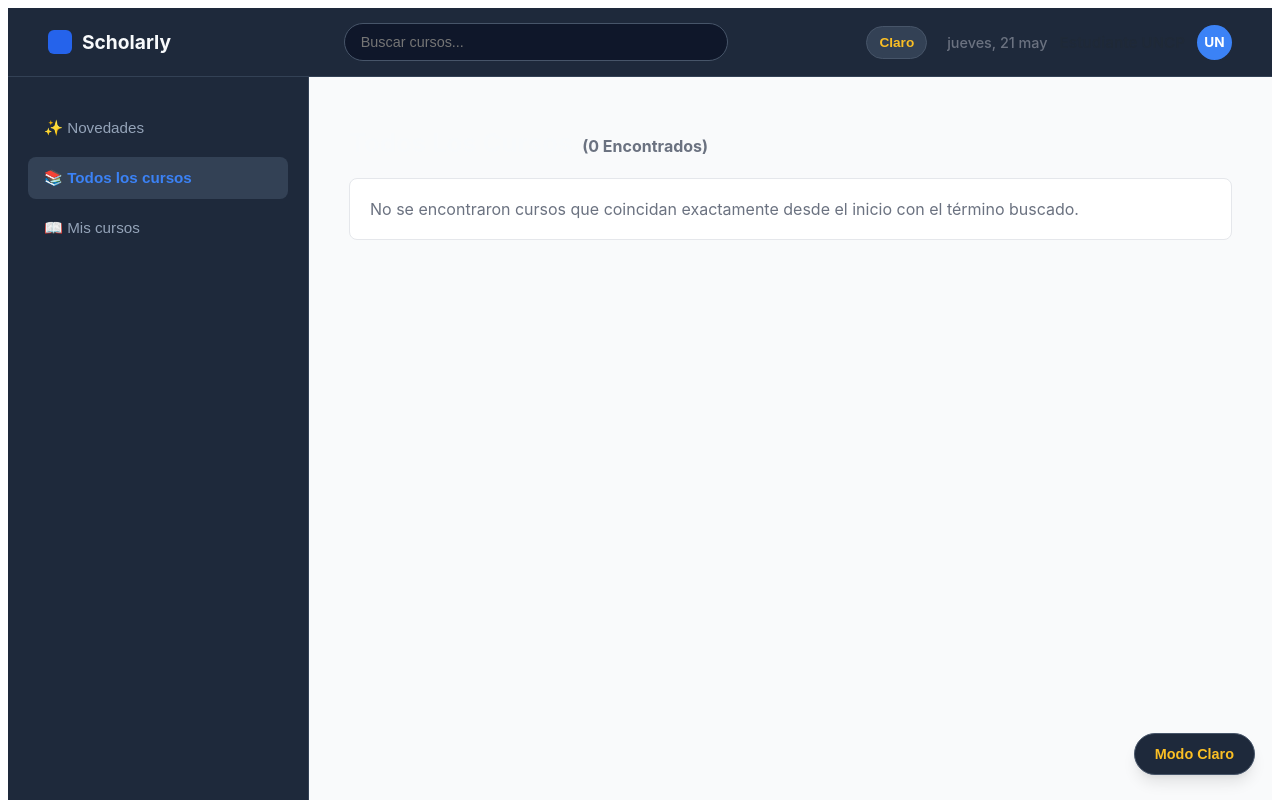
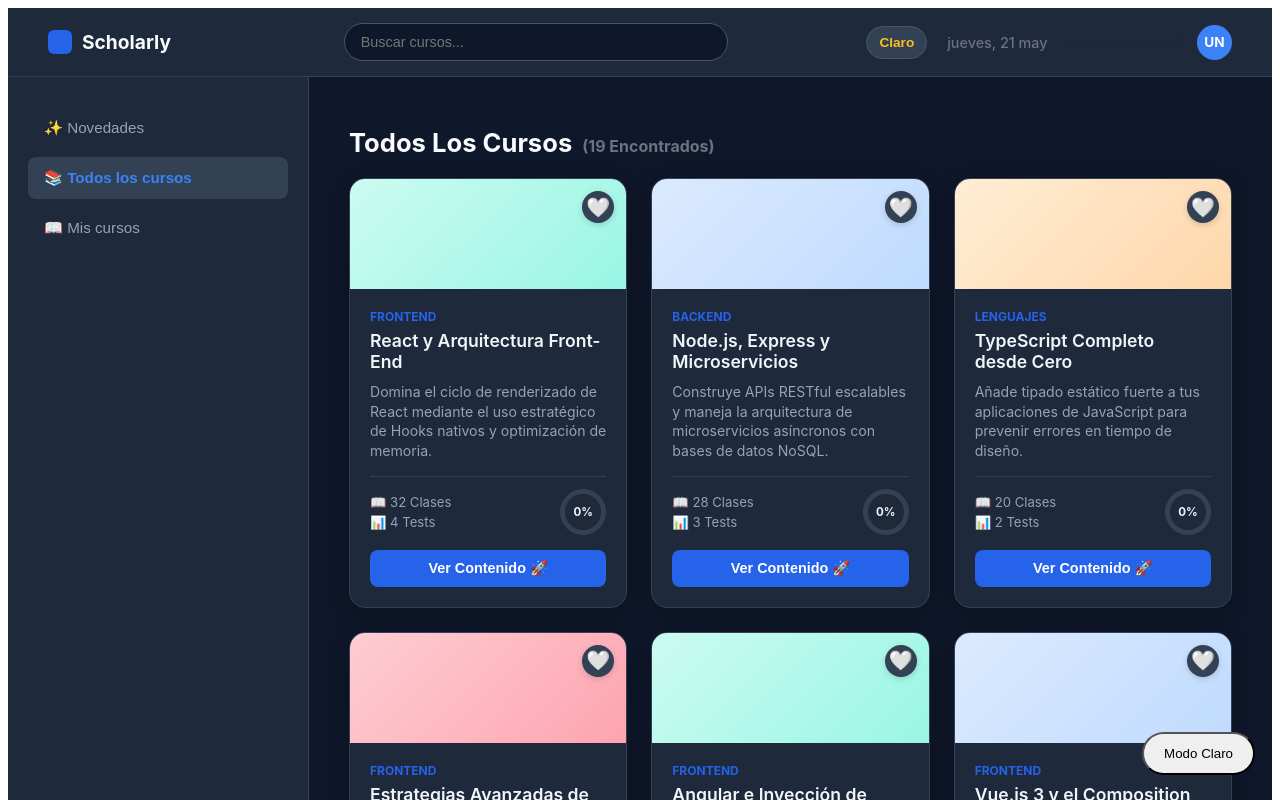
Before and after one commit to Ricardo-Llanos/Desarrollo-web-semana7, a React (Vite) app: page / in a window 1280 px wide. Shown: the top 800 px of the page. Built offline with nearby package versions, Linux system fonts and the light colour scheme; no server answers.

Commit message:
Arreglo - Ventana de cursos

```diff
--- a/src/App.jsx
+++ b/src/App.jsx
@@ -1,107 +1,69 @@
 import React, { useState, useContext, useCallback } from 'react';
 import { ThemeProvider, ThemeContext } from './context/ThemeContext';
 import { AuthProvider, AuthContext } from './context/AuthContext';
-import { useFetch } from './hooks/useFetch';
+import initialCoursesData from './data/CoursesData.json';
 import { Navbar } from './components/Navbar';
 import { Sidebar } from './components/Sidebar';
 import { CourseList } from './components/CourseList';
+import { CourseContent } from './components/CourseContent';
 import { Profile } from './components/Profile';
 
 const MainApp = () => {
-  const { theme, toggleTheme } = useContext(ThemeContext);
+  const { theme, toggleTheme } = React.useContext(ThemeContext);
   const isDark = theme === 'dark';
-  const { user } = useContext(AuthContext);
 
-  // Enrutador de estado simple: 'courses' o 'profile'
   const [view, setView] = useState('courses');
-  const [sidebarTab, setSidebarTab] = useState('todos'); // 'novedades', 'todos', 'mis-cursos'
+  const [sidebarTab, setSidebarTab] = useState('todos');
   const [searchTerm, setSearchTerm] = useState('');
+  const [currentPage, setCurrentPage] = useState(1);
+  const [favorites, setFavorites] = useState([]);
 
-  // Consumo de la API con los datos de cursos/tareas
-  const { data: apiCourses, loading } = useFetch('https://jsonplaceholder.typicode.com/todos');
+  // Estado para capturar qué curso con su estructura JSON interna fue clickeado
+  const [selectedCourse, setSelectedCourse] = useState(null);
 
-  const [currentPage, setCurrentPage] = useState(1); // Estado para controlar la página actual
-  const [favorites, setFavorites] = useState([]); // Estado para "Mis Cursos"
-
-  const toggleFavorite = useCallback((courseId) => {
-    setFavorites(prev =>
-      prev.includes(courseId) ? prev.filter(id => id !== courseId) : [...prev, courseId]
-    );
-    // Reiniciamos la página a 1 si se quita un curso tildado estando en la pestaña "Mis Cursos"
+  const toggleFavorite = React.useCallback((courseId) => {
+    setFavorites(prev => prev.includes(courseId) ? prev.filter(id => id !== courseId) : [...prev, courseId]);
     setCurrentPage(1);
   }, []);
 
-  // Manejador del cambio de pestañas en el Sidebar
-  const handleTabChange = (tabId) => {
-    setSidebarTab(tabId);
-    setCurrentPage(1); // Resetea el paginado al cambiar de vista para evitar desbordamientos
-    setView('courses');
-  };
+  const isContentView = view === 'content';
 
-  const handleSearchChange = (term) => {
-    setSearchTerm(term);
-    setCurrentPage(1); // Resetea el paginado al escribir letra por letra
-  };
   return (
-    <div style={{ backgroundColor: isDark ? '#0f172a' : '#f9fafb', color: isDark ? '#f8fafc' : '#000000', minHeight: '100vh', fontFamily: 'Inter, system-ui, sans-serif' }}>
-      {/* Barra de Navegación Superior */}
-      <Navbar setView={setView} searchTerm={searchTerm} setSearchTerm={handleSearchChange} />
+    <div style={{
+      backgroundColor: isDark ? '#0f172a' : '#f9fafb', color: isDark ? '#f8fafc' : '#000000',
+      minHeight: '100vh', fontFamily: 'Inter, system-ui, sans-serif', transition: 'all 0.3s ease'
+    }}>
+      <Navbar setView={setView} searchTerm={searchTerm} setSearchTerm={setSearchTerm} />
 
-      {/* Contenedor Split Layout */}
       <div style={{ display: 'flex' }}>
-        {/* Barra Lateral */}
-        <Sidebar currentTab={sidebarTab} setCurrentTab={handleTabChange} setView={setView} />
+        {!isContentView && (
+          <Sidebar currentTab={sidebarTab} setCurrentTab={setSidebarTab} setView={setView} />
+        )}
 
-        {/* Panel de visualización principal */}
-        <main style={{ flexGrow: 1, padding: '40px', backgroundColor: '#f9fafb' }}>
-          {view === 'profile' ? (
-            <Profile setView={setView} />
-          ) : (
-            <>
-              {loading ? (
-                <p style={{ color: '#2563eb', fontWeight: '600' }}>Sincronizando catálogo desde la API...</p>
-              ) : (
+        <main style={{ flexGrow: 1, padding: '40px' }}>
+          {view === 'profile' && <Profile setView={setView} />}
+
+          {view === 'courses' && (
             <CourseList
-                  courses={apiCourses}
+              courses={initialCoursesData}
               searchTerm={searchTerm}
               tabActive={sidebarTab}
               favorites={favorites}
               toggleFavorite={toggleFavorite}
               currentPage={currentPage}
               setCurrentPage={setCurrentPage}
+              setSelectedCourse={setSelectedCourse}
+              setView={setView}
             />
           )}
-            </>
+
+          {view === 'content' && selectedCourse && (
+            <CourseContent course={selectedCourse} setView={setView} />
           )}
         </main>
       </div>
 
-      {/* Cambio de tema  */}
-      <button
-        onClick={toggleTheme}
-        style={{
-          position: 'fixed',
-          bottom: '25px',
-          right: '25px',
-          padding: '12px 20px',
-          borderRadius: '30px',
-          border: `1px solid ${isDark ? '#475569' : '#e5e7eb'}`,
-          backgroundColor: isDark ? '#1e293b' : '#ffffff',
-          color: isDark ? '#fbbf24' : '#1e293b',
-          fontSize: '0.9rem',
-          fontWeight: 'bold',
-          cursor: 'pointer',
-          boxShadow: '0 10px 15px -3px rgba(0, 0, 0, 0.1), 0 4px 6px -2px rgba(0, 0, 0, 0.05)',
-          display: 'flex',
-          alignItems: 'center',
-          gap: '8px',
-          zIndex: 1000,
-          transition: 'transform 0.2s ease, background-color 0.3s ease'
-        }}
-        onMouseEnter={(e) => e.currentTarget.style.transform = 'scale(1.05)'}
-        onMouseLeave={(e) => e.currentTarget.style.transform = 'scale(1)'}
-        title="Alternar Modo de Color Completo"
-      >
+      <button onClick={toggleTheme} style={{ position: 'fixed', bottom: '25px', right: '25px', padding: '12px 20px', borderRadius: '30px', cursor: 'pointer', zIndex: 1000 }}>
         <span>{isDark ? 'Modo Claro' : 'Modo Oscuro'}</span>
       </button>
     </div>
--- a/src/components/CourseList.jsx
+++ b/src/components/CourseList.jsx
@@ -1,8 +1,8 @@
-import React, { useState, useMemo, useCallback, useRef, useContext} from 'react';
+import React, { useState, useMemo, useCallback, useRef, useContext } from 'react';
 import { ThemeContext } from '../context/ThemeContext';
 import { Pagination } from './Pagination';
 
-export const CourseList = ({ courses, searchTerm, tabActive, favorites, toggleFavorite, currentPage, setCurrentPage }) => {
+export const CourseList = ({ courses, searchTerm, tabActive, favorites, toggleFavorite, currentPage, setCurrentPage, setSelectedCourse, setView }) => {
   const { theme } = useContext(ThemeContext);
   const isDark = theme === 'dark';
 
@@ -19,7 +19,7 @@ export const CourseList = ({ courses, searchTerm, tabActive, favorites, toggleFa
     } else if (tabActive === 'mis-cursos') {
       result = result.filter(c => favorites.includes(c.id));
 
-    }else if (tabActive === 'todos') {
+    } else if (tabActive === 'todos') {
       result = [...courses];
     }
 
@@ -56,6 +56,7 @@ export const CourseList = ({ courses, searchTerm, tabActive, favorites, toggleFa
           }}>
             {paginatedCourses.map((course, idx) => {
               const isFav = favorites.includes(course.id);
+              const progress = course.progress || 0;
               const gradientBg = [
                 'linear-gradient(135deg, #fecdd3, #fda4af)',
                 'linear-gradient(135deg, #ccfbf1, #99f6e4)',
@@ -82,7 +83,7 @@ export const CourseList = ({ courses, searchTerm, tabActive, favorites, toggleFa
                       position: 'absolute',
                       top: '12px',
                       right: '12px',
-                      backgroundColor:isDark ? '#334155' : '#ffffff',
+                      backgroundColor: isDark ? '#334155' : '#ffffff',
                       border: 'none',
                       borderRadius: '50%',
                       width: '32px',
@@ -101,41 +102,85 @@ export const CourseList = ({ courses, searchTerm, tabActive, favorites, toggleFa
                     {isFav ? '❤️' : '🤍'}
                   </button>
 
-                  {/* Imagen Estilizada */}
                   <div style={{ height: '110px', background: gradientBg, width: '100%' }}></div>
 
-                  {/* Detalles del Curso */}
               <div style={{ padding: '20px', flexGrow: 1, display: 'flex', flexDirection: 'column' }}>
-                    <span style={{ fontSize: '0.75rem', color: isDark ? '#f1f5f9' : '#111827', fontWeight: 'bold', marginBottom: '4px' }}>
-                      ID: #{course.id}
-                    </span>
-                    <h3 style={{ fontSize: '1rem', margin: '0 0 12px 0', color: isDark ? '#94a3b8' : '#6b7280', textTransform: 'capitalize', fontWeight: '600', lineHeight: '1.4' }}>
-                      {course.title.split(' ').slice(0, 3).join(' ')} 7th Grade
+                <span style={{ fontSize: '0.75rem', color: '#2563eb', fontWeight: 'bold', textTransform: 'uppercase' }}>{course.category}</span>
+
+                <h3 style={{ fontSize: '1.1rem', margin: '6px 0 10px 0', color: isDark ? '#f1f5f9' : '#111827', fontWeight: '600' }}>
+                  {course.title}
                 </h3>
 
-                    <div style={{ display: 'flex', flexDirection: 'column', gap: '6px', fontSize: '0.85rem', color: isDark ? '#94a3b8' : '#6b7280', marginBottom: '15px' }}>
-                      <span>📖 32 Lecciones</span>
-                      <span>📊 4 Quizzes</span>
+                <p style={{ fontSize: '0.88rem', color: isDark ? '#94a3b8' : '#6b7280', margin: '0 0 15px 0', lineHeight: '1.4', flexGrow: 1 }}>
+                  {course.description}
+                </p>
+
+                {/* AREA INTERACTIVA DE PROGRESO (DISEÑO SPLIT: CRONOLOGÍA Y BARRA CIRCULAR) */}
+                <div style={{
+                  display: 'flex',
+                  justifyContent: 'space-between',
+                  alignItems: 'center',
+                  borderTop: `1px solid ${isDark ? '#334155' : '#f3f4f6'}`,
+                  paddingTop: '12px',
+                  marginBottom: '15px'
+                }}>
+                  <div style={{ display: 'flex', flexDirection: 'column', gap: '4px', fontSize: '0.82rem', color: isDark ? '#94a3b8' : '#6b7280' }}>
+                    <span>📖 {course.lessonsCount} Clases</span>
+                    <span>📊 {course.quizzesCount} Tests</span>
                   </div>
 
-                    <div style={{ marginTop: 'auto' }}>
-                      <div style={{ height: '6px', width: '100%', backgroundColor: isDark ? '#334155' : '#e5e7eb', borderRadius: '3px' }}>
-                        <div style={{ height: '100%', width: isFav ? '100%' : '20%', backgroundColor: '#2563eb', borderRadius: '3px' }}></div>
+                  {/* REQUERIMIENTO: BARRA DE PROGRESO CIRCULAR CON CSS CONIC-GRADIENT */}
+                  <div
+                    style={{
+                      width: '46px',
+                      height: '46px',
+                      borderRadius: '50%',
+                      // El degradado cónico rellena proporcionalmente el porcentaje en azul (#2563eb)
+                      background: `conic-gradient(#2563eb ${progress * 3.6}deg, ${isDark ? '#334155' : '#e5e7eb'} 0deg)`,
+                      display: 'flex',
+                      alignItems: 'center',
+                      justifyContent: 'center',
+                      position: 'relative'
+                    }}
+                    title={`Progreso: ${progress}%`}
+                  >
+                    {/* Círculo interno para crear el efecto de anillo (Donut Chart) */}
+                    <div style={{
+                      width: '36px',
+                      height: '36px',
+                      borderRadius: '50%',
+                      backgroundColor: isDark ? '#1e293b' : '#ffffff',
+                      display: 'flex',
+                      alignItems: 'center',
+                      justifyContent: 'center',
+                      fontSize: '0.72rem',
+                      fontWeight: '700',
+                      color: isDark ? '#f1f5f9' : '#1f2937'
+                    }}>
+                      {progress}%
                     </div>
                   </div>
+                </div>
+
+                <button
+                  onClick={() => {
+                    setSelectedCourse(course);
+                    setView('content');
+                  }}
+                  style={{
+                    width: '100%', padding: '10px', backgroundColor: '#2563eb', color: '#fff',
+                    border: 'none', borderRadius: '8px', cursor: 'pointer', fontWeight: '600', fontSize: '0.9rem'
+                  }}
+                >
+                  Ver Contenido 🚀
+                </button>
               </div>
             </div>
           );
         })}
       </div>
 
-          {/* Renderizado de la Paginación Reutilizable */}
-          <Pagination
-            totalItems={processedCourses.length}
-            itemsPerPage={ITEMS_PER_PAGE}
-            currentPage={currentPage}
-            onPageChange={setCurrentPage}
-          />
+      <Pagination totalItems={processedCourses.length} currentPage={currentPage} onPageChange={setCurrentPage} />
         </>
       )}
     </div>
```
Also changed, not shown: src/components/CourseContent.jsx (+105 -48 lines), src/data/CoursesData.json (+2 -5 lines). Lines whose indentation alone changed are shown as unchanged.
